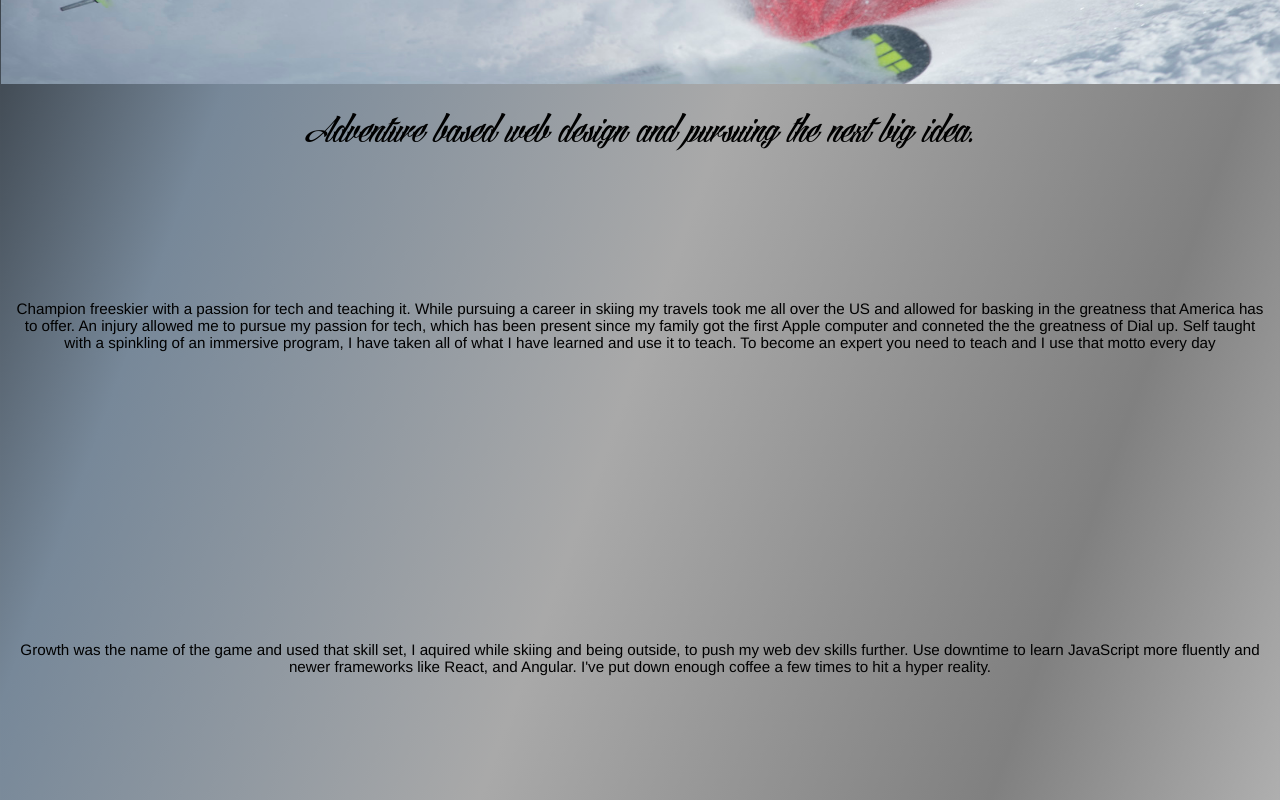
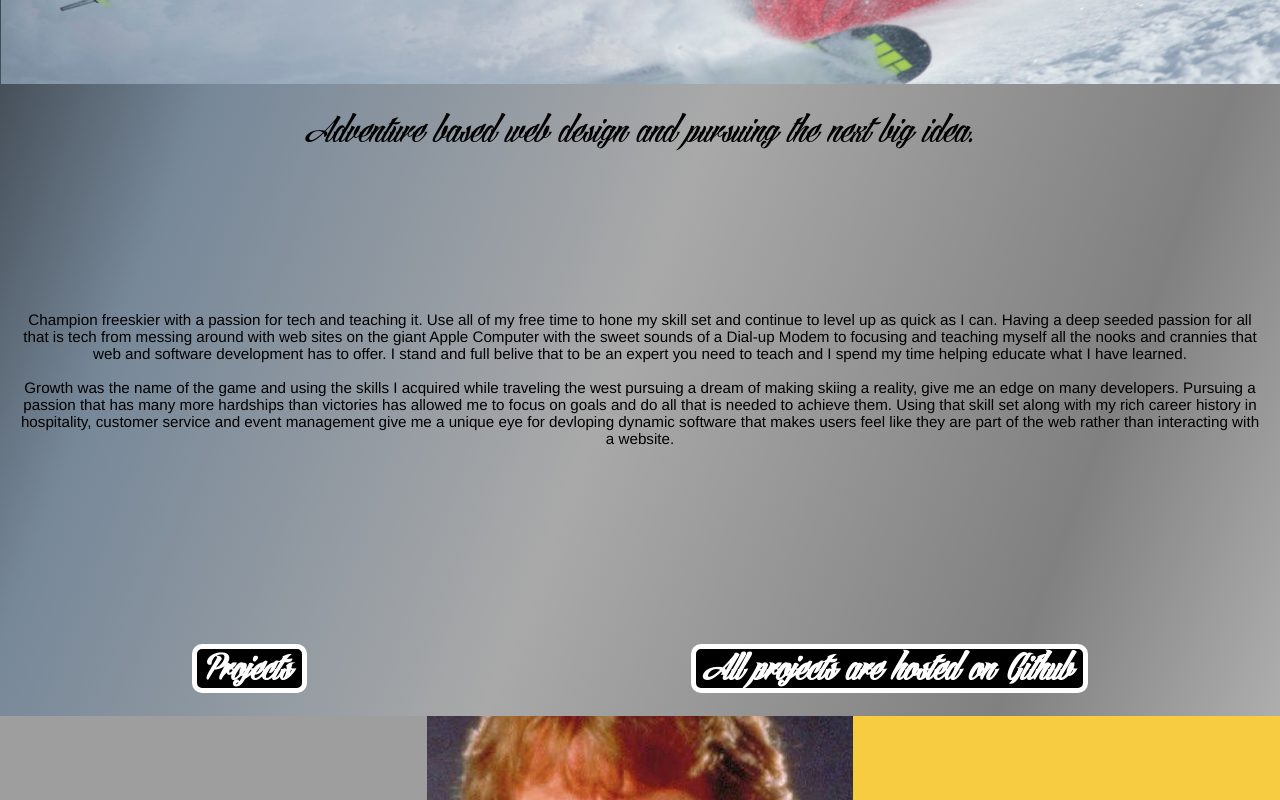
Before and after one commit to T-dex-tiy/newpersonalsite, a React (Create React App) app: page / in a window 1280 px wide. Shown: the part 704-1504 px from the top of the page. Built offline with nearby package versions, Linux system fonts and the light colour scheme; grey boxes are pictures that could not be loaded.

Commit message:
Updated content

```diff
--- a/src/components/about.js
+++ b/src/components/about.js
@@ -20,20 +20,15 @@ class About extends Component {
               <div className="biocontent">
 
                   Champion freeskier with a passion for tech and teaching
-                  it. While pursuing a career in skiing my travels took me all
-                  over the US and allowed for basking in the greatness that
-                  America has to offer. An injury allowed me to pursue my
-                  passion for tech, which has been present since my family got
-                  the first Apple computer and conneted the the greatness of Dial up. Self taught with a spinkling of an immersive program, I have taken all of what I have learned and use it to teach.
-                To become an expert you need to teach and I use that motto every day
-              </div>
-              <br />
-              <div className="biocontent">
-                  Growth was the name of the game and used that skill set, I
-                  aquired while skiing and being outside, to push my web dev
-                  skills further. Use downtime to learn JavaScript more
-                  fluently and newer frameworks like React, and Angular. I've put down
-                  enough coffee a few times to hit a hyper reality.
+                  it. Use all of my free time to hone my skill set and continue to level up as quick as I can.
+                  Having a deep seeded passion for all that is tech from messing around with web sites on the giant
+                  Apple Computer with the sweet sounds of a Dial-up Modem to focusing and teaching myself all the nooks and crannies that web and software development has to offer.
+                  I stand and full belive that to be an expert you need to teach and I spend my time helping educate what I have learned.
+                <br></br>
+                <br></br>
+                 Growth was the name of the game and using the skills I acquired while traveling the west pursuing a dream of making skiing a reality, give me an edge on many developers.
+                 Pursuing a passion that has many more hardships than victories has allowed me to focus on goals and do all that is needed to achieve them.
+                 Using that skill set along with my rich career history in hospitality, customer service and event management give me a unique eye for devloping dynamic software that makes users feel like they are part of the web rather than interacting with a website.
               </div>
             </div>
           </div>
--- a/src/styles/App.css
+++ b/src/styles/App.css
@@ -153,7 +153,7 @@ hero4 {
   margin-top: 600px;
   margin-bottom: 25px;
   width: 100%;
-  height: 90%;
+  height: 50%;
   color: white; }
   .bio .bioflex {
     display: flex;
@@ -211,7 +211,7 @@ hero4 {
   @media (max-width: 1366px) {
     .links {
       overflow: scroll;
-      padding-top: 80em; } }
+      padding-top: 70em; } }
   @media (max-width: 414px) {
     .links {
       padding-top: 350%; } }
--- a/src/styles/app.scss
+++ b/src/styles/app.scss
@@ -177,7 +177,7 @@ hero4 {
   margin-top: 600px;
   margin-bottom: 25px;
   width: 100%;
-  height: 90%;
+  height: 50%;
   color: white;
 
   .bioflex {
@@ -244,7 +244,7 @@ hero4 {
   padding-top: 150vh;
   @media (max-width: 1366px) {
     overflow: scroll;
-    padding-top: 80em
+    padding-top: 70em
   }
   @media (max-width: 414px) {
     padding-top: 350%;
```
Also changed, not shown: 1 other file (tests, documents, lock files or other folders).
